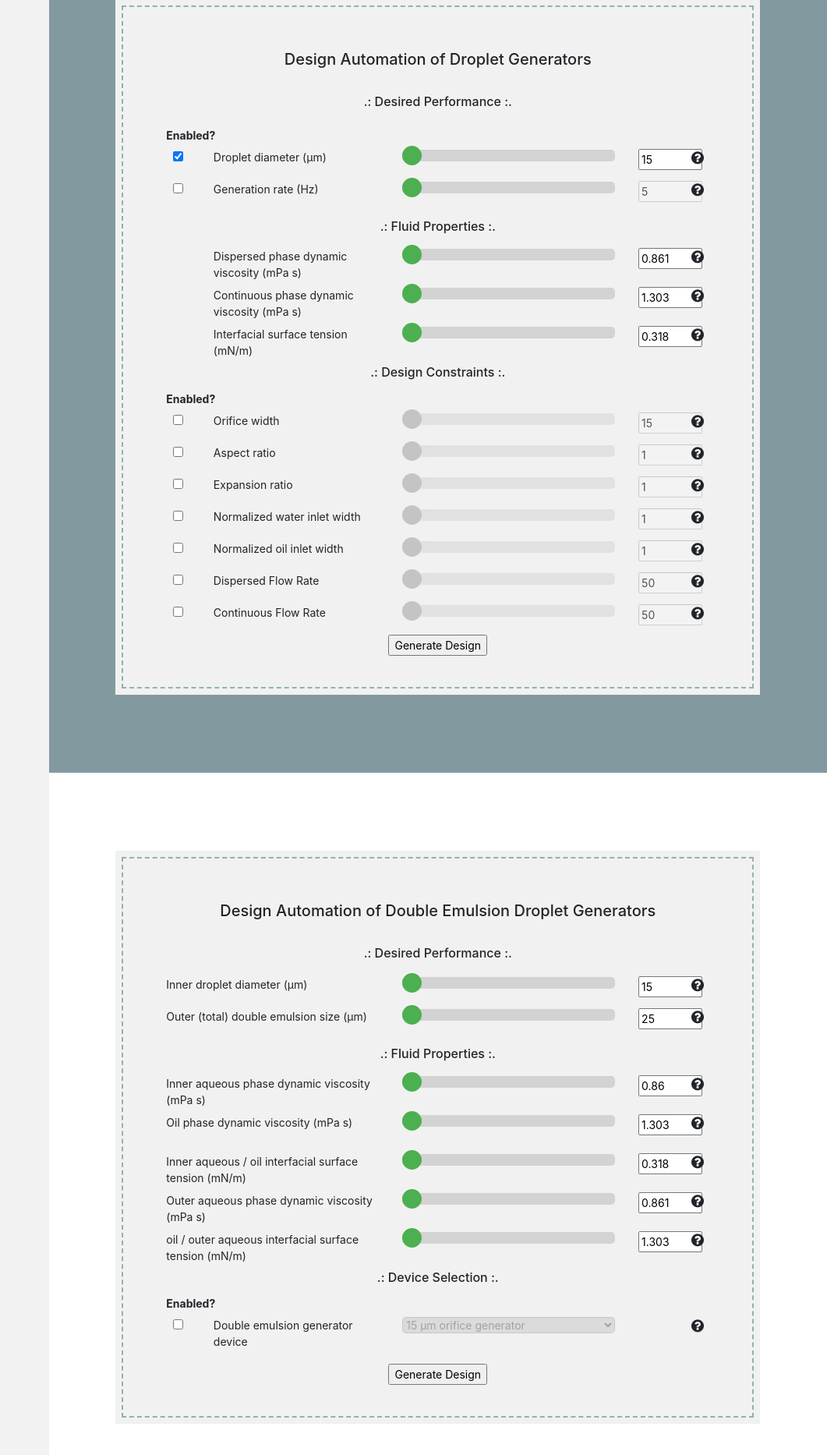
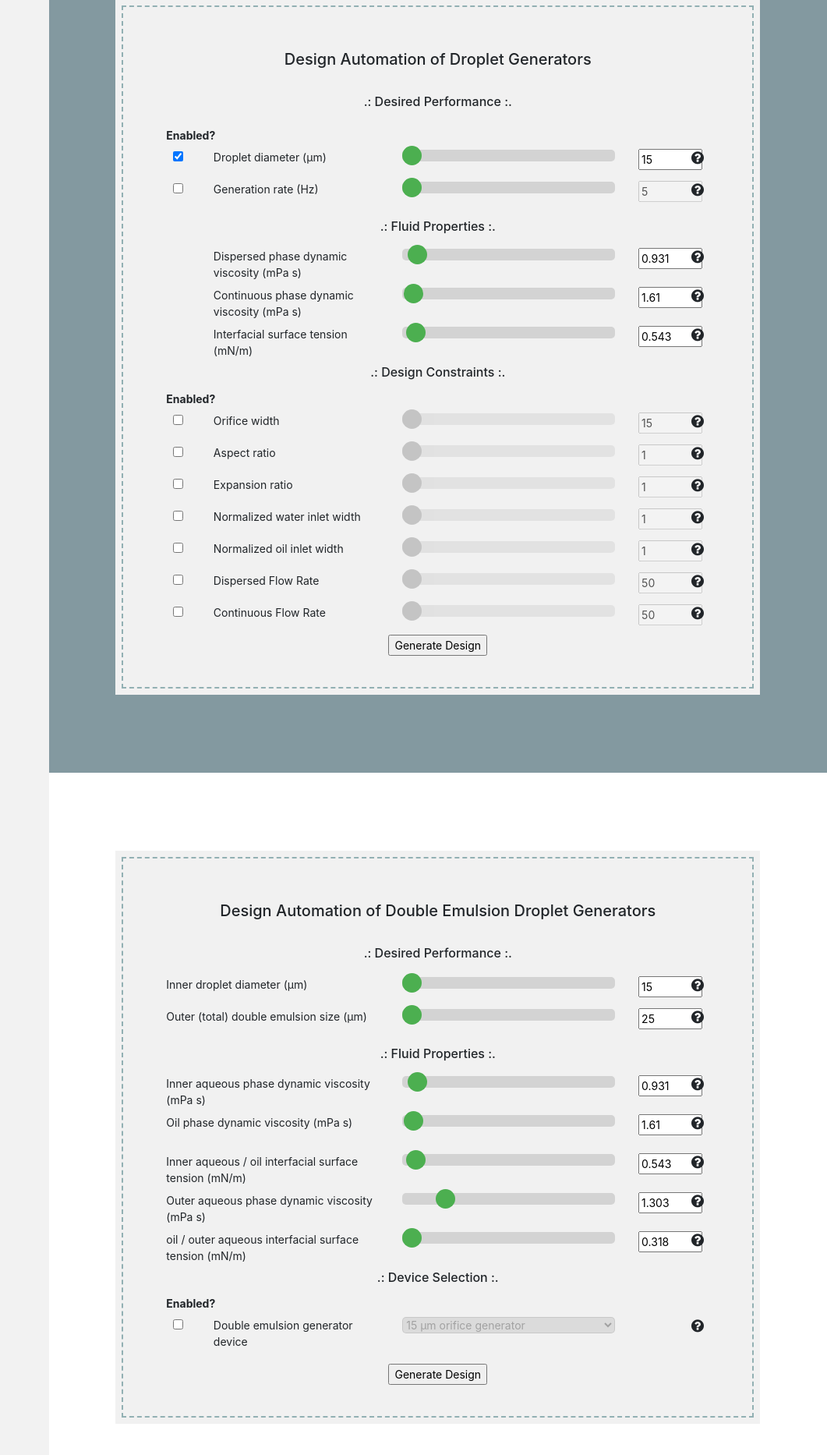
Before and after one commit to CIDARLAB/dafd-website, a Flask app: page /index_3 in a window 1280 px wide. Shown: the part 901-2767 px from the top of the page at 78% size, without its empty margins (219-1280 px from the left). Run offline with Flask 2, Linux system fonts and the light colour scheme; some libraries are stand-ins or nearby versions.

```diff
--- a/app/mod_dafd/core_logic/InterModel3_DE.py
+++ b/app/mod_dafd/core_logic/InterModel3_DE.py
@@ -149,8 +149,8 @@ class InterModel3_DE:
 		for i, pt in inner.iterrows():
 			# ID all outer points within 15% difference in generation rate
 			FF1_flow = pt.continuous_flow_rate + pt.dispersed_flow_rate
-			adjacent = outer.loc[outer.dispersed_flow_rate == FF1_flow, :]
-			adjacent.loc[:, "rate_err"] = self.DH.pct_difference(pt["generation_rate"], adjacent.generation_rate)
+			adjacent = outer.loc[outer.dispersed_flow_rate == FF1_flow, :].reset_index(drop=True)
+			adjacent["rate_err"] = self.DH.pct_difference(pt["generation_rate"], adjacent.generation_rate)
 			adjacent = adjacent.sort_values("size_err")
 			adj_15 = adjacent.loc[adjacent.rate_err < 15,:]
 			adj_30 = adjacent.loc[adjacent.rate_err < 30,:]
--- a/app/templates/index_3.html
+++ b/app/templates/index_3.html
@@ -128,10 +128,10 @@
 									<p class="field-tip">Dispersed phase dynamic viscosity (mPa s)<!--<span class="tip-content">Channel depth divided by orifice width</span>--></p>
 								</div>
 								<div class="col-md-5 text-left">
-									<input type="range" min="86.1" max="343.1" value="86.1" class="slider-activated" id="dispViscRange" oninput="updateFloatInput(this.value, 'dispVisc', this.id);">
+									<input type="range" min="86.1" max="343.1" value="93.1" class="slider-activated" id="dispViscRange" oninput="updateFloatInput(this.value, 'dispVisc', this.id);">
 								</div>
 								<div class="col-md-1 text-left">
-									<input size="4" type="text" id="dispVisc" name="dispVisc" value="0.861" oninput="updateFloatSlider('dispViscRange', this.id)" onchange="floatSliderChange('dispViscRange', this.id, 86.1, 343.1)">
+									<input size="4" type="text" id="dispVisc" name="dispVisc" value="0.931" oninput="updateFloatSlider('dispViscRange', this.id)" onchange="floatSliderChange('dispViscRange', this.id, 86.1, 343.1)">
 								</div>
 								<div class="col-md-1 text-center">
 									<div class="tt_container"><i class="fa fa-question-circle fa-lg"></i><span class="tt_info">Dynamic viscosity of the disperse phase (droplet content) in Pa s.</span></div>
@@ -145,10 +145,10 @@
 									<p class="field-tip">Continuous phase dynamic viscosity (mPa s)<!--<span class="tip-content">unit in &#181;m</span>--></p>
 								</div>
 								<div class="col-md-5 text-left">
-									<input type="range" min="130.3" max="5720" value="130.3" class="slider-activated" id="contViscRange" oninput="updateFloatInput(this.value, 'contVisc', this.id);">
+									<input type="range" min="130.3" max="5720" value="161" class="slider-activated" id="contViscRange" oninput="updateFloatInput(this.value, 'contVisc', this.id);">
 								</div>
 								<div class="col-md-1 text-left">
-									<input size="4" type="text" id="contVisc" name="contVisc" value="1.303" oninput="updateFloatSlider('contViscRange', this.id)" onchange="floatSliderChange('contViscRange', this.id, 130.3, 5720)"> <!--TODO: add in range-->
+									<input size="4" type="text" id="contVisc" name="contVisc" value="1.61" oninput="updateFloatSlider('contViscRange', this.id)" onchange="floatSliderChange('contViscRange', this.id, 130.3, 5720)"> <!--TODO: add in range-->
 								</div>
 								<div class="col-md-1 text-center">
 									<div class="tt_container"><i class="fa fa-question-circle fa-lg"></i><span class="tt_info">Dynamic viscosity of the disperse phase (sheath fluid) in Pa s.</span></div>
@@ -162,10 +162,10 @@
 									<p class="field-tip">Interfacial surface tension (mN/m) <!--<span class="tip-content">unit in &#181;m</span>--></p>
 								</div>
 								<div class="col-md-5 text-left">
-									<input type="range" min="31.8" max="1284" value="31.8" class="slider-activated" id="surfTensionRange" oninput="updateFloatInput(this.value, 'surfTension', this.id);">
+									<input type="range" min="31.8" max="1284" value="54.3" class="slider-activated" id="surfTensionRange" oninput="updateFloatInput(this.value, 'surfTension', this.id);">
 								</div>
 								<div class="col-md-1 text-left">
-									<input size="4" type="text" id="surfTension" name="surfTension" value="0.318" oninput="updateFloatSlider('surfTensionRange', this.id)" onchange="floatSliderChange('surfTensionRange', this.id, 31.8, 1284)"> <!--TODO: add in range-->
+									<input size="4" type="text" id="surfTension" name="surfTension" value="0.543" oninput="updateFloatSlider('surfTensionRange', this.id)" onchange="floatSliderChange('surfTensionRange', this.id, 31.8, 1284)"> <!--TODO: add in range-->
 								</div>
 								<div class="col-md-1 text-center">
 									<div class="tt_container"><i class="fa fa-question-circle fa-lg"></i><span class="tt_info">Interfacial surface tension betweeen the continuous and dispersed phases in mN/m.</span></div>
@@ -386,10 +386,10 @@
 									<p class="field-tip">Inner aqueous phase dynamic viscosity (mPa s)<!--<span class="tip-content">Channel depth divided by orifice width</span>--></p>
 								</div>
 								<div class="col-md-5 text-left">
-									<input type="range" min="86" max="343" value="86" class="slider-activated" id="innerAqViscRange" oninput="updateFloatInput(this.value, 'innerAqVisc', this.id);">
+									<input type="range" min="86" max="343" value="93.1" class="slider-activated" id="innerAqViscRange" oninput="updateFloatInput(this.value, 'innerAqVisc', this.id);">
 								</div>
 								<div class="col-md-1 text-left">
-									<input size="4" type="text" id="innerAqVisc" name="innerAqVisc" value="0.86" oninput="updateFloatSlider('innerAqViscRange', this.id)" onchange="floatSliderChange('innerAqViscRange', this.id, 86.1, 343.1)">
+									<input size="4" type="text" id="innerAqVisc" name="innerAqVisc" value="0.931" oninput="updateFloatSlider('innerAqViscRange', this.id)" onchange="floatSliderChange('innerAqViscRange', this.id, 86.1, 343.1)">
 								</div>
 								<div class="col-md-1 text-center">
 									<div class="tt_container"><i class="fa fa-question-circle fa-lg"></i><span class="tt_info">Dynamic viscosity of the inner dispersed phase (droplet content) in Pa s.</span></div>
@@ -402,10 +402,10 @@
 									<p class="field-tip">Oil phase dynamic viscosity (mPa s)<!--<span class="tip-content">unit in &#181;m</span>--></p>
 								</div>
 								<div class="col-md-5 text-left">
-									<input type="range" min="130.3" max="5720" value="130.3" class="slider-activated" id="oilViscRange" oninput="updateFloatInput(this.value, 'oilVisc', this.id);">
+									<input type="range" min="130.3" max="5720" value="161" class="slider-activated" id="oilViscRange" oninput="updateFloatInput(this.value, 'oilVisc', this.id);">
 								</div>
 								<div class="col-md-1 text-left">
-									<input size="4" type="text" id="oilVisc" name="oilVisc" value="1.303" oninput="updateFloatSlider('oilViscRange', this.id)" onchange="floatSliderChange('oilViscRange', this.id, 130.3, 5720)"> <!--TODO: add in range-->
+									<input size="4" type="text" id="oilVisc" name="oilVisc" value="1.61" oninput="updateFloatSlider('oilViscRange', this.id)" onchange="floatSliderChange('oilViscRange', this.id, 130.3, 5720)"> <!--TODO: add in range-->
 								</div>
 								<div class="col-md-1 text-center">
 									<div class="tt_container"><i class="fa fa-question-circle fa-lg"></i><span class="tt_info">Dynamic viscosity of the oil phase (shell fluid) in Pa s.</span></div>
@@ -418,10 +418,10 @@
 									<p class="field-tip">Inner aqueous / oil interfacial surface tension (mN/m) <!--<span class="tip-content">unit in &#181;m</span>--></p>
 								</div>
 								<div class="col-md-5 text-left">
-									<input type="range" min="31.8" max="1384" value="31.8" class="slider-activated" id="innerSurfTensionRange" oninput="updateFloatInput(this.value, 'innerSurfTension', this.id);">
+									<input type="range" min="31.8" max="1284" value="54.3" class="slider-activated" id="innerSurfTensionRange" oninput="updateFloatInput(this.value, 'innerSurfTension', this.id);">
 								</div>
 								<div class="col-md-1 text-left">
-									<input size="4" type="text" id="innerSurfTension" name="innerSurfTension" value="0.318" oninput="updateFloatSlider('innerSurfTensionRange', this.id)" onchange="floatSliderChange('innerSurfTensionRange', this.id, 31.8, 1284)"> <!--TODO: add in range-->
+									<input size="4" type="text" id="innerSurfTension" name="innerSurfTension" value="0.543" oninput="updateFloatSlider('innerSurfTensionRange', this.id)" onchange="floatSliderChange('innerSurfTensionRange', this.id, 31.8, 1284)"> <!--TODO: add in range-->
 								</div>
 								<div class="col-md-1 text-center">
 									<div class="tt_container"><i class="fa fa-question-circle fa-lg"></i><span class="tt_info">Interfacial surface tension betweeen the inner aqueous and oil phases in mN/m.</span></div>
@@ -433,10 +433,10 @@
 									<p class="field-tip">Outer aqueous phase dynamic viscosity (mPa s)<!--<span class="tip-content">Channel depth divided by orifice width</span>--></p>
 								</div>
 								<div class="col-md-5 text-left">
-									<input type="range" min="86.1" max="343.1" value="86.1" class="slider-activated" id="outerAqViscRange" oninput="updateFloatInput(this.value, 'outerAqVisc', this.id);">
+									<input type="range" min="86.1" max="343.1" value="130.3" class="slider-activated" id="outerAqViscRange" oninput="updateFloatInput(this.value, 'outerAqVisc', this.id);">
 								</div>
 								<div class="col-md-1 text-left">
-									<input size="4" type="text" id="outerAqVisc" name="outerAqVisc" value="0.861" oninput="updateFloatSlider('outerAqViscRange', this.id)" onchange="floatSliderChange('outerAqViscRange', this.id, 86.1, 343.1)">
+									<input size="4" type="text" id="outerAqVisc" name="outerAqVisc" value="1.303" oninput="updateFloatSlider('outerAqViscRange', this.id)" onchange="floatSliderChange('outerAqViscRange', this.id, 86.1, 343.1)">
 								</div>
 								<div class="col-md-1 text-center">
 									<div class="tt_container"><i class="fa fa-question-circle fa-lg"></i><span class="tt_info">Dynamic viscosity of the outer dispersed phase (sheath fluid) in Pa s.</span></div>
@@ -449,10 +449,10 @@
 									<p class="field-tip">oil / outer aqueous interfacial surface tension (mN/m) <!--<span class="tip-content">unit in &#181;m</span>--></p>
 								</div>
 								<div class="col-md-5 text-left">
-									<input type="range" min="130.3" max="5720" value="130.3" class="slider-activated" id="outerSurfTensionRange" oninput="updateFloatInput(this.value, 'outerSurfTension', this.id);">
+									<input type="range" min="31.8" max="1284" value="31.8" class="slider-activated" id="outerSurfTensionRange" oninput="updateFloatInput(this.value, 'outerSurfTension', this.id);">
 								</div>
 								<div class="col-md-1 text-left">
-									<input size="4" type="text" id="outerSurfTension" name="outerSurfTension" value="1.303" oninput="updateFloatSlider('outerSurfTensionRange', this.id)" onchange="floatSliderChange('outerSurfTensionRange', this.id, 130.3, 5720)"> <!--TODO: add in range-->
+									<input size="4" type="text" id="outerSurfTension" name="outerSurfTension" value="0.318" oninput="updateFloatSlider('outerSurfTensionRange', this.id)" onchange="floatSliderChange('outerSurfTensionRange', this.id, 31.8, 1284)">
 								</div>
 								<div class="col-md-1 text-center">
 									<div class="tt_container"><i class="fa fa-question-circle fa-lg"></i><span class="tt_info">Interfacial surface tension betweeen the oil and outer aqueous phases in mN/m.</span></div>
@@ -626,10 +626,10 @@
 									<p class="field-tip">Dispersed phase dynamic viscosity (mPa s)<!--<span class="tip-content">Channel depth divided by orifice width</span>--></p>
 								</div>
 								<div class="col-md-5 text-left">
-									<input type="range" min="86.1" max="343.1" value="86.1" class="slider-activated" id="dispViscRange2" oninput="updateFloatInput(this.value, 'dispVisc2', this.id);">
+									<input type="range" min="86.1" max="343.1" value="93.1" class="slider-activated" id="dispViscRange2" oninput="updateFloatInput(this.value, 'dispVisc2', this.id);">
 								</div>
 								<div class="col-md-1 text-left">
-									<input size="4" type="text" id="dispVisc2" name="dispVisc2" value="0.861" oninput="updateFloatSlider('dispViscRange2', this.id)" onchange="floatSliderChange('dispViscRange2', this.id, 86.1, 343.1)">
+									<input size="4" type="text" id="dispVisc2" name="dispVisc2" value="0.931" oninput="updateFloatSlider('dispViscRange2', this.id)" onchange="floatSliderChange('dispViscRange2', this.id, 86.1, 343.1)">
 								</div>
 								<div class="col-md-1 text-center">
 									<div class="tt_container"><i class="fa fa-question-circle fa-lg"></i><span class="tt_info">Dynamic viscosity of the disperse phase (droplet content) in Pa s.</span></div>
@@ -660,10 +660,10 @@
 									<p class="field-tip">Continuous phase dynamic viscosity (mPa s)<!--<span class="tip-content">unit in &#181;m</span>--></p>
 								</div>
 								<div class="col-md-5 text-left">
-									<input type="range" min="130.3" max="5720" value="130.3" class="slider-activated" id="contViscRange2" oninput="updateFloatInput(this.value, 'contVisc2', this.id);">
+									<input type="range" min="130.3" max="5720" value="161" class="slider-activated" id="contViscRange2" oninput="updateFloatInput(this.value, 'contVisc2', this.id);">
 								</div>
 								<div class="col-md-1 text-left">
-									<input size="4" type="text" id="contVisc2" name="contVisc2" value="1.303" oninput="updateFloatSlider('contViscRange2', this.id)" onchange="floatSliderChange('contViscRange2', this.id, 130.3, 5720)"> <!--TODO: add in range-->
+									<input size="4" type="text" id="contVisc2" name="contVisc2" value="1.61" oninput="updateFloatSlider('contViscRange2', this.id)" onchange="floatSliderChange('contViscRange2', this.id, 130.3, 5720)"> <!--TODO: add in range-->
 								</div>
 								<div class="col-md-1 text-center">
 									<div class="tt_container"><i class="fa fa-question-circle fa-lg"></i><span class="tt_info">Dynamic viscosity of the disperse phase (sheath fluid) in Pa s.</span></div>
@@ -677,10 +677,10 @@
 									<p class="field-tip">Interfacial surface tension (mN/m) <!--<span class="tip-content">unit in &#181;m</span>--></p>
 								</div>
 								<div class="col-md-5 text-left">
-									<input type="range" min="31.8" max="1284" value="31.8" class="slider-activated" id="surfTensionRange2" oninput="updateFloatInput(this.value, 'surfTension2', this.id);">
+									<input type="range" min="31.8" max="1284" value="54.3" class="slider-activated" id="surfTensionRange2" oninput="updateFloatInput(this.value, 'surfTension2', this.id);">
 								</div>
 								<div class="col-md-1 text-left">
-									<input size="4" type="text" id="surfTension2" name="surfTension2" value="0.318" oninput="updateFloatSlider('surfTensionRange2', this.id)" onchange="floatSliderChange('surfTensionRange2', this.id, 31.8, 1284)"> <!--TODO: add in range-->
+									<input size="4" type="text" id="surfTension2" name="surfTension2" value="0.543" oninput="updateFloatSlider('surfTensionRange2', this.id)" onchange="floatSliderChange('surfTensionRange2', this.id, 31.8, 1284)"> <!--TODO: add in range-->
 								</div>
 								<div class="col-md-1 text-center">
 									<div class="tt_container"><i class="fa fa-question-circle fa-lg"></i><span class="tt_info">Interfacial surface tension betweeen the continuous and dispersed phases in mN/m.</span></div>
```
Also changed, not shown: app/mod_dafd/helper_scripts/DEHelper.py (+11 -6 lines).
